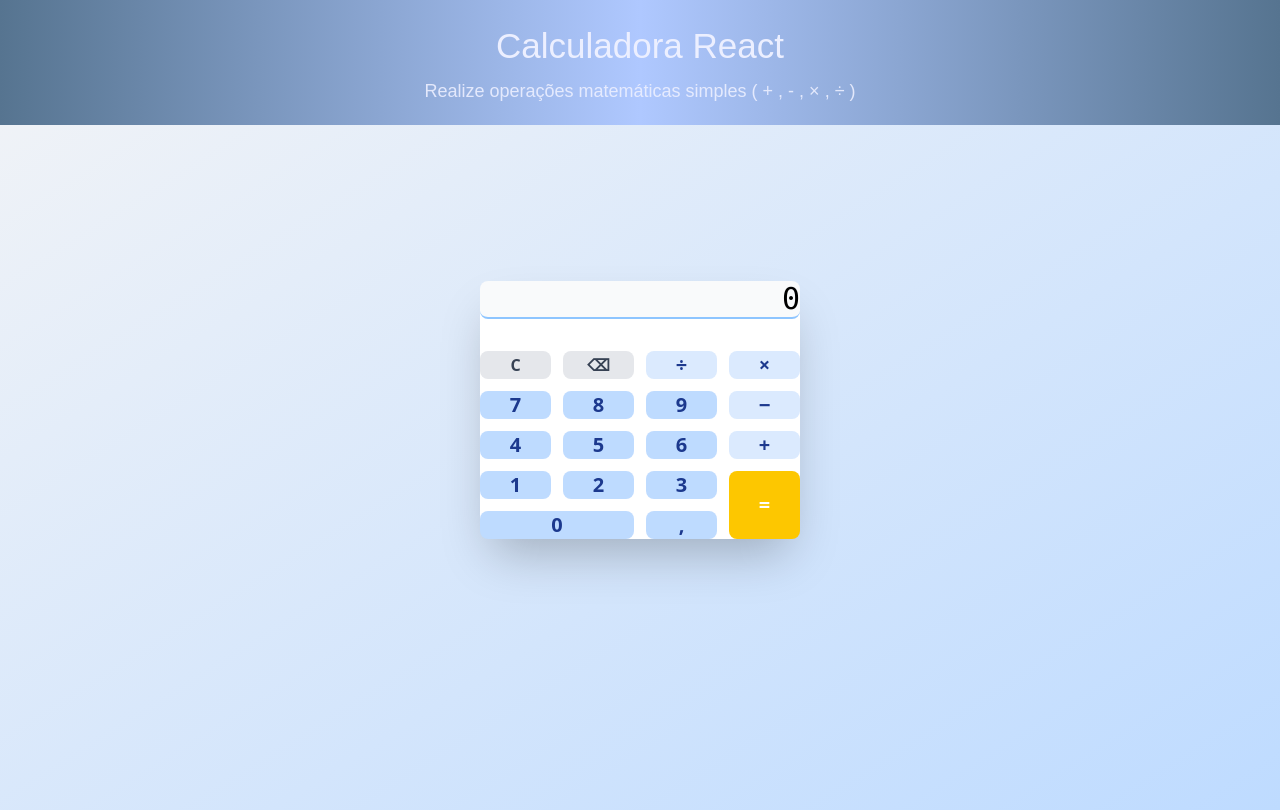
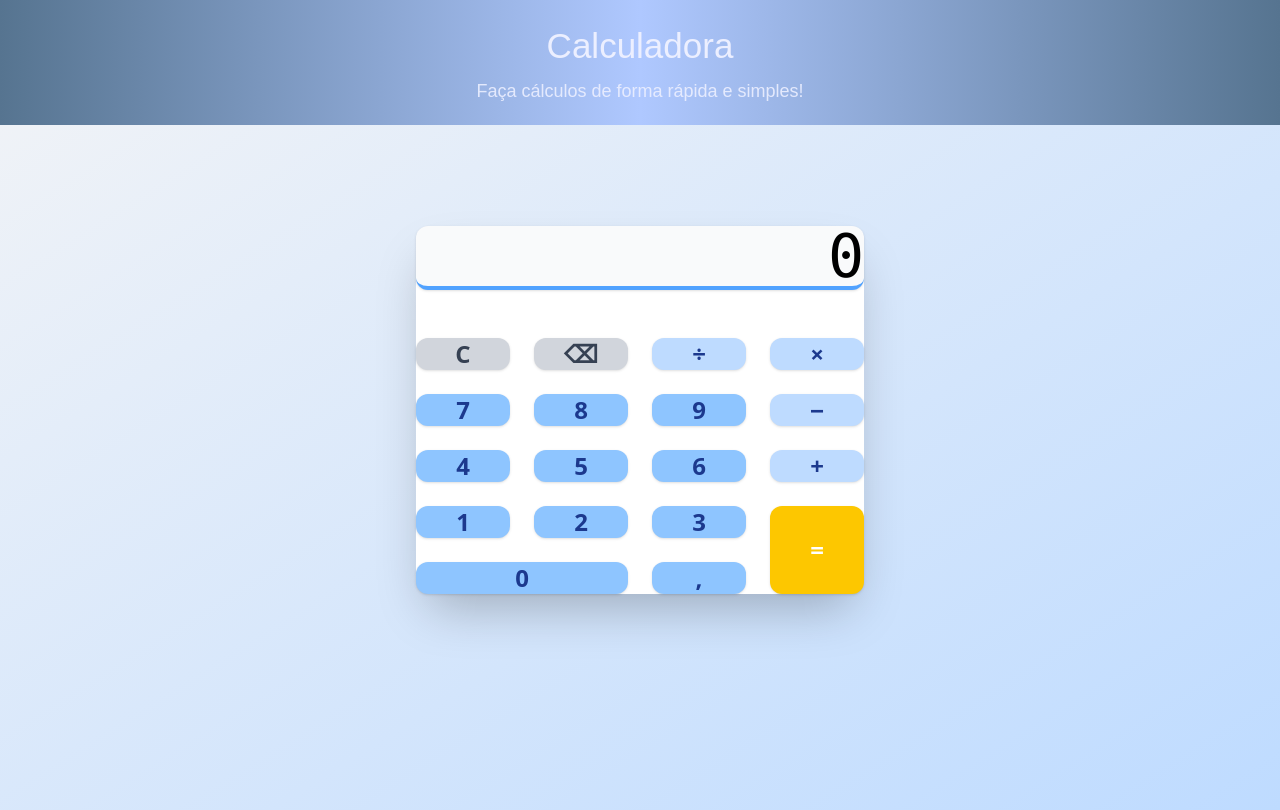
Before and after one commit to 2CP1-FrontWeb/Calculadora, a React (Vite) app: page / in a window 1280 px wide. Built offline with nearby package versions, Linux system fonts and the light colour scheme.

Commit message:
Ajustando a calculadora e mudando a frase no header

```diff
--- a/src/App.jsx
+++ b/src/App.jsx
@@ -6,12 +6,10 @@ function App() {
   const [entrada, setEntrada] = useState("");
   const [resultado, setResultado] = useState(null);
 
-  // Adiciona número ou operador à expressão
   const adicionar = (valor) => {
     setEntrada((prev) => prev + valor);
   };
 
-  // Calcula o resultado da expressão
   const calcular = () => {
     try {
       const expressao = entrada
@@ -26,62 +24,60 @@ function App() {
     }
   };
 
-  // Limpa tudo
   const limpar = () => {
     setEntrada("");
     setResultado(null);
   };
 
-  // Apaga só o último caractere
   const apagarUltimo = () => {
     setEntrada((prev) => prev.slice(0, -1));
   };
 
   return (
     <div className="min-h-screen flex items-center justify-center bg-gradient-to-br from-gray-100 to-blue-200">
-      <div className="bg-white rounded-2xl shadow-2xl p-8 w-full max-w-xs">
+      <div className="bg-white rounded-3xl shadow-2xl p-12 w-full max-w-md">
         <Header />
 
         {/* Display da operação e resultado */}
-        <div className="mb-4">
-          <div className="w-full text-right text-3xl font-mono border-b-2 border-blue-300 bg-gray-50 px-3 py-2 mb-2 rounded-lg">
+        <div className="mb-8">
+          <div className="w-full text-right text-6xl font-mono border-b-4 border-blue-400 bg-gray-50 px-6 py-5 mb-4 rounded-xl shadow">
             {entrada || "0"}
           </div>
-          <div className="w-full text-right text-2xl font-bold text-blue-700 min-h-[32px]">
+          <div className="w-full text-right text-4xl font-bold text-blue-700 min-h-[48px]">
             {resultado !== null ? resultado : ""}
           </div>
         </div>
 
         {/* Botões */}
-        <div className="grid grid-cols-4 gap-3">
+        <div className="grid grid-cols-4 gap-6">
           {/* Primeira linha */}
-          <button type="button" onClick={limpar} className="bg-gray-200 hover:bg-gray-300 text-gray-700 font-bold py-3 rounded-lg transition">C</button>
-          <button type="button" onClick={apagarUltimo} className="bg-gray-200 hover:bg-gray-300 text-gray-700 font-bold py-3 rounded-lg transition">⌫</button>
-          <button type="button" onClick={() => adicionar("÷")} className="bg-blue-100 hover:bg-blue-300 text-blue-900 font-bold py-3 rounded-lg text-xl transition">÷</button>
-          <button type="button" onClick={() => adicionar("×")} className="bg-blue-100 hover:bg-blue-300 text-blue-900 font-bold py-3 rounded-lg text-xl transition">×</button>
+          <button type="button" onClick={limpar} className="bg-gray-300 hover:bg-gray-400 text-gray-700 font-bold py-6 rounded-xl text-2xl transition shadow">C</button>
+          <button type="button" onClick={apagarUltimo} className="bg-gray-300 hover:bg-gray-400 text-gray-700 font-bold py-6 rounded-xl text-2xl transition shadow">⌫</button>
+          <button type="button" onClick={() => adicionar("÷")} className="bg-blue-200 hover:bg-blue-400 text-blue-900 font-bold py-6 rounded-xl text-2xl transition shadow">÷</button>
+          <button type="button" onClick={() => adicionar("×")} className="bg-blue-200 hover:bg-blue-400 text-blue-900 font-bold py-6 rounded-xl text-2xl transition shadow">×</button>
           {/* Segunda linha */}
           {[7,8,9].map((num) => (
             <button key={num} type="button" onClick={() => adicionar(num.toString())}
-              className="bg-blue-200 hover:bg-blue-400 text-blue-900 font-bold py-3 rounded-lg text-xl transition">{num}</button>
+              className="bg-blue-300 hover:bg-blue-500 text-blue-900 font-bold py-6 rounded-xl text-2xl transition shadow">{num}</button>
           ))}
-          <button type="button" onClick={() => adicionar("-")} className="bg-blue-100 hover:bg-blue-300 text-blue-900 font-bold py-3 rounded-lg text-xl transition">−</button>
+          <button type="button" onClick={() => adicionar("-")} className="bg-blue-200 hover:bg-blue-400 text-blue-900 font-bold py-6 rounded-xl text-2xl transition shadow">−</button>
           {/* Terceira linha */}
           {[4,5,6].map((num) => (
             <button key={num} type="button" onClick={() => adicionar(num.toString())}
-              className="bg-blue-200 hover:bg-blue-400 text-blue-900 font-bold py-3 rounded-lg text-xl transition">{num}</button>
+              className="bg-blue-300 hover:bg-blue-500 text-blue-900 font-bold py-6 rounded-xl text-2xl transition shadow">{num}</button>
           ))}
-          <button type="button" onClick={() => adicionar("+")} className="bg-blue-100 hover:bg-blue-300 text-blue-900 font-bold py-3 rounded-lg text-xl transition">+</button>
+          <button type="button" onClick={() => adicionar("+")} className="bg-blue-200 hover:bg-blue-400 text-blue-900 font-bold py-6 rounded-xl text-2xl transition shadow">+</button>
           {/* Quarta linha */}
           {[1,2,3].map((num) => (
             <button key={num} type="button" onClick={() => adicionar(num.toString())}
-              className="bg-blue-200 hover:bg-blue-400 text-blue-900 font-bold py-3 rounded-lg text-xl transition">{num}</button>
+              className="bg-blue-300 hover:bg-blue-500 text-blue-900 font-bold py-6 rounded-xl text-2xl transition shadow">{num}</button>
           ))}
-          <button type="button" onClick={calcular} className="row-span-2 bg-yellow-400 hover:bg-yellow-500 text-white font-bold py-3 rounded-lg text-xl transition flex items-center justify-center">=</button>
+          <button type="button" onClick={calcular} className="row-span-2 bg-yellow-400 hover:bg-yellow-500 text-white font-bold py-6 rounded-xl text-2xl transition shadow flex items-center justify-center">=</button>
           {/* Quinta linha */}
           <button type="button" onClick={() => adicionar("0")}
-            className="col-span-2 bg-blue-200 hover:bg-blue-400 text-blue-900 font-bold py-3 rounded-lg text-xl transition">0</button>
+            className="col-span-2 bg-blue-300 hover:bg-blue-500 text-blue-900 font-bold py-6 rounded-xl text-2xl transition shadow">0</button>
           <button type="button" onClick={() => adicionar(".")}
-            className="bg-blue-200 hover:bg-blue-400 text-blue-900 font-bold py-3 rounded-lg text-xl transition">,</button>
+            className="bg-blue-300 hover:bg-blue-500 text-blue-900 font-bold py-6 rounded-xl text-2xl transition shadow">,</button>
         </div>
       </div>
     </div>
--- a/src/components/Header.jsx
+++ b/src/components/Header.jsx
@@ -4,8 +4,8 @@ import '../css/Header.css';
 function Header() {
     return (
         <div className="header">
-            <h1>Calculadora React</h1>
-            <p>Realize operações matemáticas simples ( + , - , × , ÷ )</p>
+            <h1>Calculadora</h1>
+            <p>Faça cálculos de forma rápida e simples!</p>
         </div>
     );
 }
```
